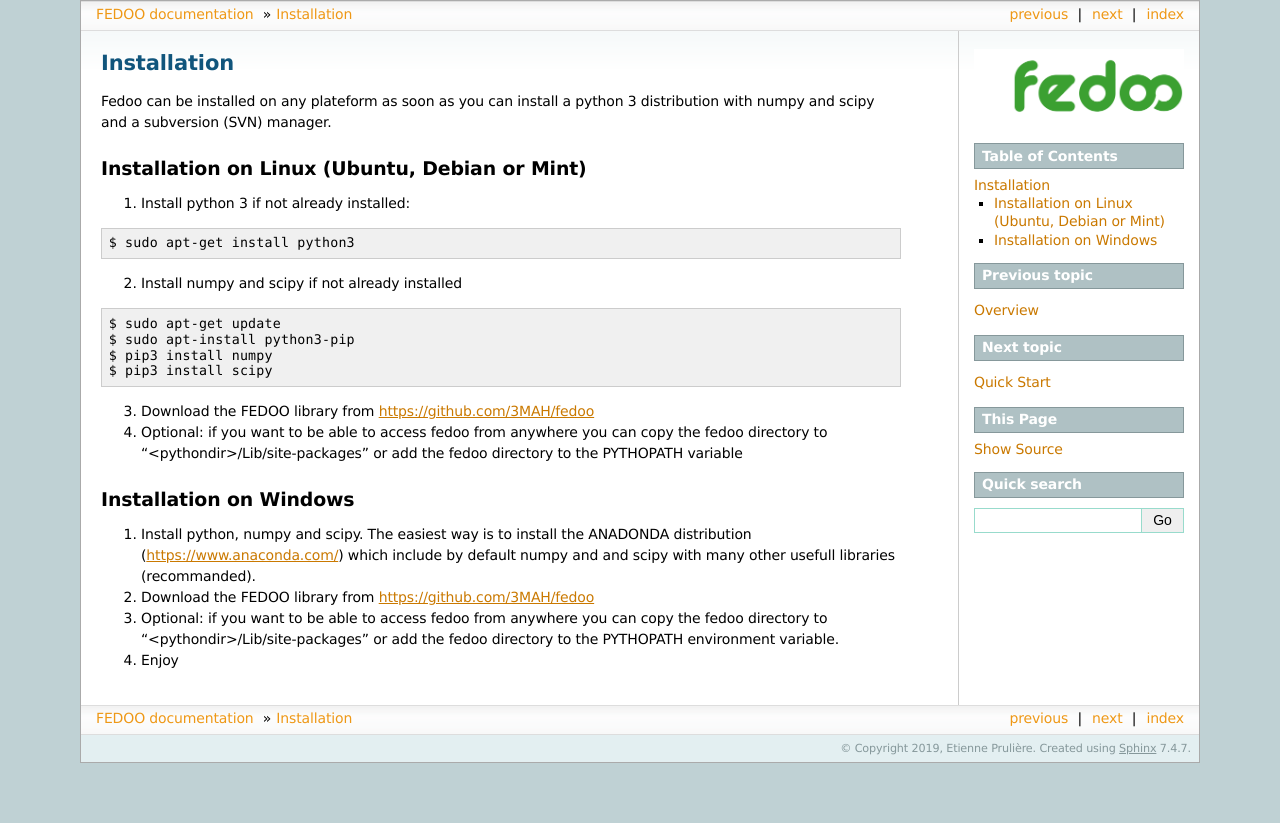
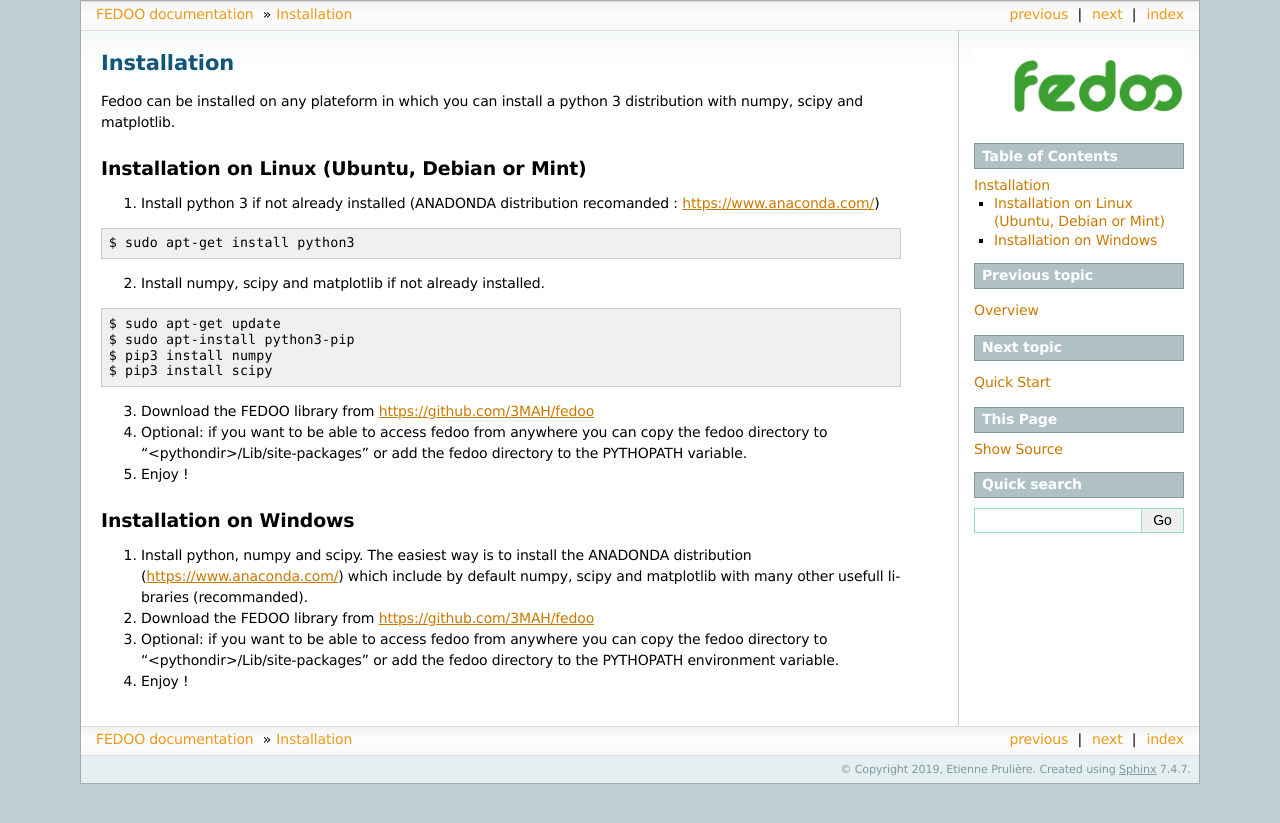
Before and after one commit to 3MAH/fedoo, a Sphinx documentation site: the page built from docs/Install.rst, in a window 1280 px wide. Shown: the top 823 px of the page. Built offline with Sphinx 7.4.7, drawn with Linux system fonts in a browser that asks for light colours.

Commit message:
Doc update

```diff
--- a/docs/Install.rst
+++ b/docs/Install.rst
@@ -1,21 +1,21 @@
 Installation
 =================================
 
-Fedoo can be installed on any plateform as soon as you can install a python 3
-distribution with numpy and scipy and a subversion (SVN) manager.
+Fedoo can be installed on any plateform in which you can install a python 3
+distribution with numpy, scipy and matplotlib.
 
 
 Installation on Linux (Ubuntu, Debian or Mint)
 ________________________________________________
 
 
-1. Install python 3 if not already installed:
+1. Install python 3 if not already installed (ANADONDA distribution recomanded : https://www.anaconda.com/)
 
 .. code-block:: none
 
    $ sudo apt-get install python3
 
-2. Install numpy and scipy if not already installed
+2. Install numpy, scipy and matplotlib if not already installed.
 
 .. code-block:: none
 
@@ -29,8 +29,9 @@
 
 4. Optional: if you want to be able to access fedoo from anywhere you can copy
    the fedoo directory to "<pythondir>/Lib/site-packages" or add the fedoo
-   directory to the PYTHOPATH variable
+   directory to the PYTHOPATH variable.
 
+5. Enjoy !
 
 
 Installation on Windows
@@ -38,7 +39,7 @@
 
 1. Install python, numpy and scipy. The easiest way is to install
    the ANADONDA distribution (https://www.anaconda.com/) which include by
-   default numpy and and scipy with many other usefull libraries (recommanded).
+   default numpy, scipy and matplotlib with many other usefull libraries (recommanded).
 
 2. Download the FEDOO library from https://github.com/3MAH/fedoo
 
@@ -46,4 +47,4 @@
    the fedoo directory to "<pythondir>/Lib/site-packages" or add the fedoo
    directory to the PYTHOPATH environment variable.
 
-4. Enjoy
+4. Enjoy !
--- a/docs/index.rst
+++ b/docs/index.rst
@@ -10,8 +10,9 @@
    Install
    Quick_Start
    Mesh
+   ConstitutiveLaw
+   WeakForm
    Assembly
-   WeakForm
 
 Indices and tables
 ==================
```
Also changed, not shown: docs/ConstitutiveLaw.rst (added, +53 -0 lines), docs/Quick_Start.rst (+16 -0 lines), 1 other file.
